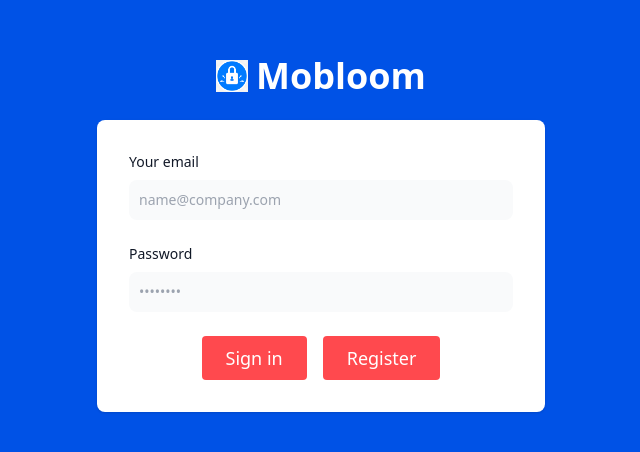
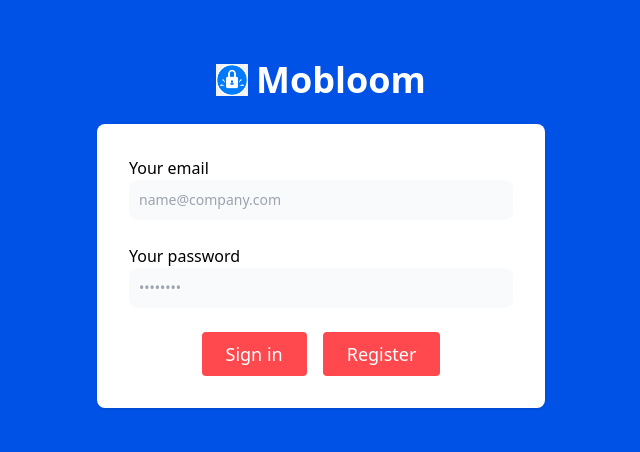
Before and after one commit to VachetVirginie/Mobloom, a Vue app: page / in a window 1280 px wide. Shown: the part 166-618 px from the top of the page, without its empty margins (319-959 px from the left). Built offline with nearby package versions, Linux system fonts and the light colour scheme; no server answers.

Commit message:
add input field component and start refacto

```diff
--- /dev/null
+++ b/src/components/Base/InputBase.vue
@@ -0,0 +1,26 @@
+<template>
+  <div>
+    <label v-if="label">{{ label }}</label>
+    <input
+      type="text"
+      :value="modelValue"
+      v-bind="$attrs"
+      class="block w-full rounded-lg bg-gray-50 p-2.5 text-gray-900 dark:border-gray-600 dark:focus:border-blue-500 dark:focus:ring-blue-500 sm:text-sm"
+      @input="$emit('update:modelValue', $event.target.value)"
+    >
+  </div>
+</template>
+
+<script setup>
+defineProps({
+  label: {
+    type: [String, Boolean],
+    default: false,
+  },
+  modelValue: {
+    type: String,
+    default: "",
+  },
+});
+defineEmits(["update:modelValue"])
+</script>
--- a/src/components/Login/LogForm.vue
+++ b/src/components/Login/LogForm.vue
@@ -20,36 +20,18 @@
       </a>
       <div class="w-full rounded-lg bg-white shadow dark:border sm:max-w-md md:mt-0 xl:p-0">
         <div class="space-y-4 p-6 sm:p-8 md:space-y-6">
-          <div>
-            <label
-              for="email"
-              class="mb-2 block text-sm font-medium text-gray-900"
-            >Your email</label>
-            <input
-              id="email"
-              v-model="user"
-              type="email"
-              name="email"
-              class="block w-full rounded-lg bg-gray-50 p-2.5 text-gray-900 dark:border-gray-600 dark:focus:border-blue-500 dark:focus:ring-blue-500 sm:text-sm"
-              placeholder="name@company.com"
-              required=""
-            >
-          </div>
-          <div>
-            <label
-              for="password"
-              class="mb-2 block text-sm font-medium text-gray-900"
-            >Password</label>
-            <input
-              id="password"
+          <InputBase
+            v-model="user"
+            type="text"
+            label="Your email"
+            placeholder="name@company.com"
+          />
+            <InputBase
               v-model="password"
               type="password"
-              name="password"
+              label="Your password"
               placeholder="••••••••"
-              class="block w-full rounded-lg bg-gray-50 p-2.5 text-gray-900 dark:border-gray-600 dark:focus:border-blue-500 dark:focus:ring-blue-500 sm:text-sm"
-              required=""
-            >
-          </div>
+            />
           <div class="flex justify-center gap-4">
             <ButtonBase
               color="bg-pink"
@@ -72,6 +54,7 @@
 import useFirebase from "@/composables/useFirebase";
 import ButtonBase from "@/components/Base/ButtonBase";
 import AlertBase from "@/components/Base/AlertBase";
+import InputBase from "@/components/Base/InputBase";
 
 const { createUser, loginUser, password, user, action } = useFirebase();
 
```
